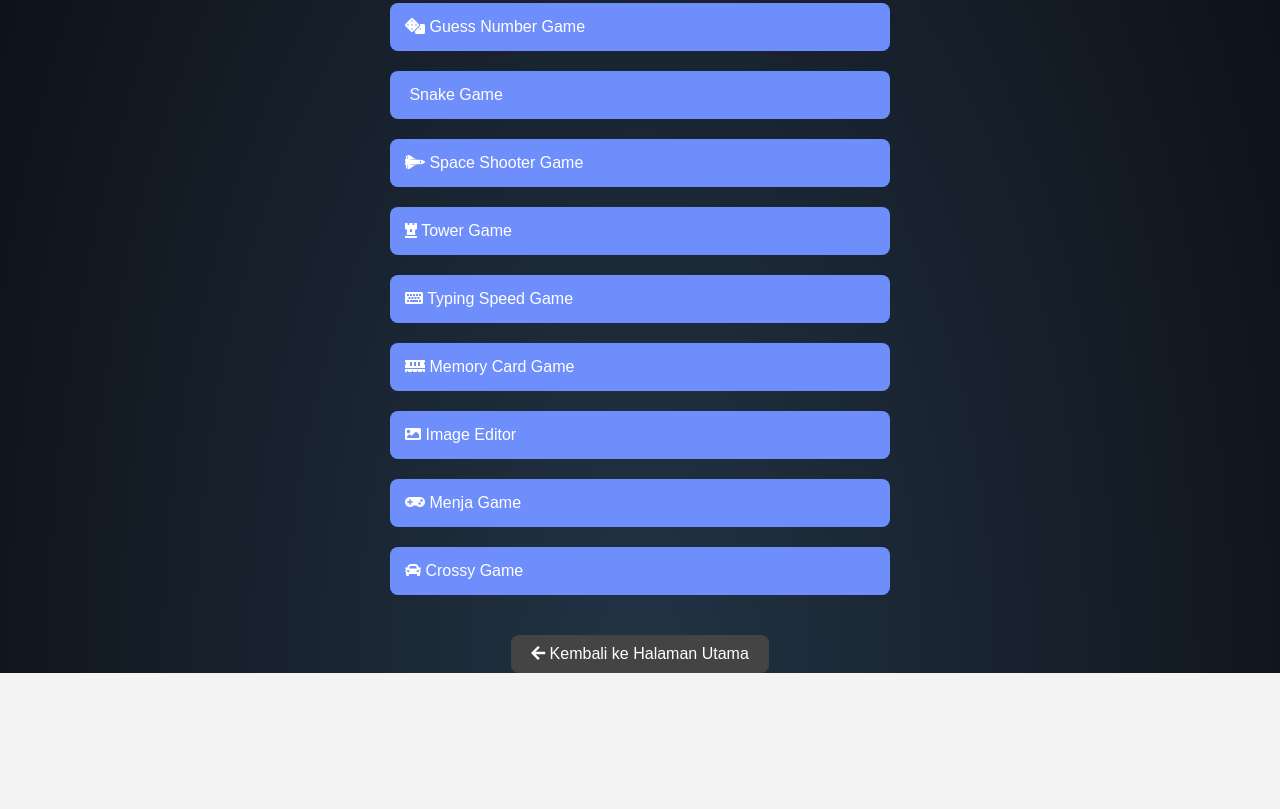
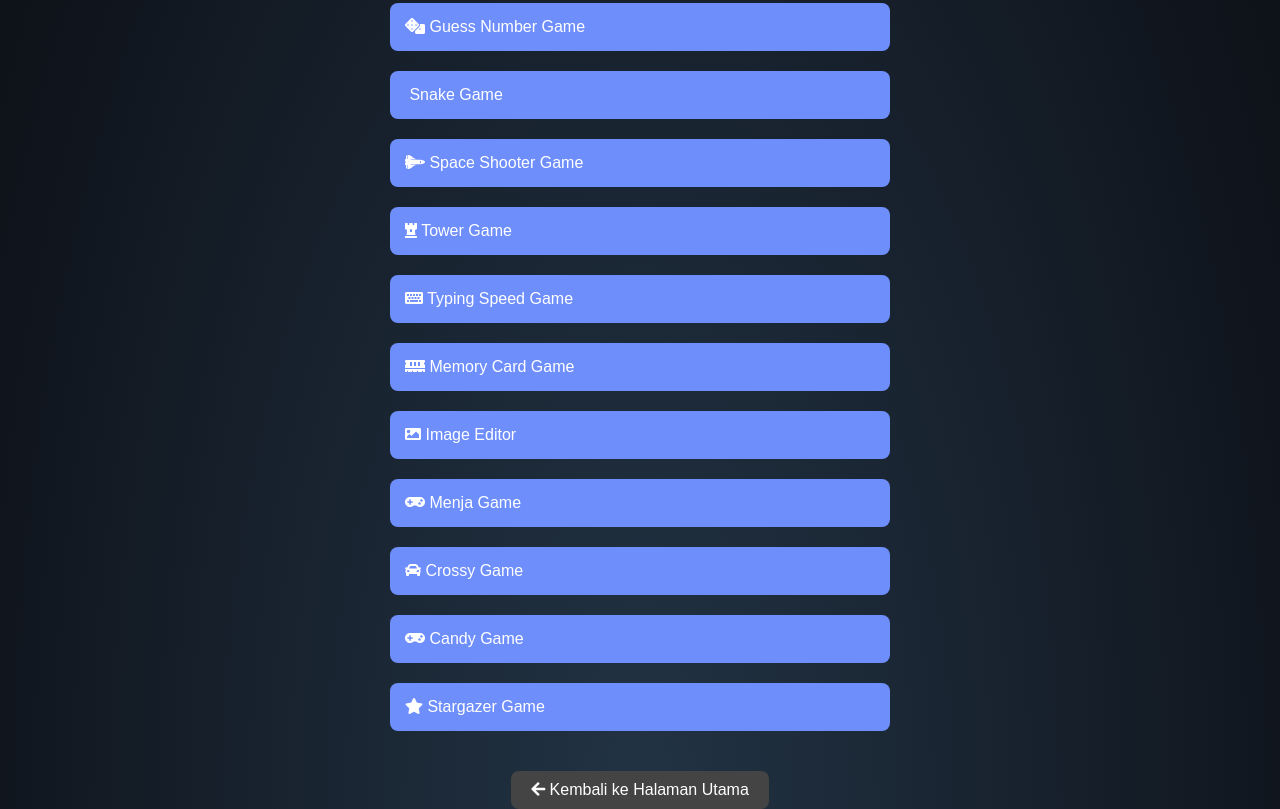
Before and after one commit to Bagusweb/linktree, a plain HTML site: page demo.html in a window 1280 px wide. Shown: the part 551-1360 px from the top of the page. Before the commit the page ends 1224 px from the top, so only its background shows below. Drawn offline with Linux system fonts and the light colour scheme; some icons are missing.

Commit message:
Update demo.html
v

```diff
--- a/demo.html
+++ b/demo.html
@@ -199,6 +199,18 @@
             </a>
         </div>
 
+        <div class="project">
+            <a href="https://bagusweb.github.io/Candy-Game/" target="_blank">
+                <i class="fas fa-gamepad"></i> Candy Game
+            </a>
+        </div>
+
+        <div class="project">
+            <a href="https://bagusweb.github.io/Stargazer-Game/" target="_blank">
+                <i class="fas fa-star"></i> Stargazer Game
+            </a>
+        </div>
+
     </div>
 
     <a href="index.html" class="back-button"><i class="fas fa-arrow-left"></i> Kembali ke Halaman Utama</a>
```
